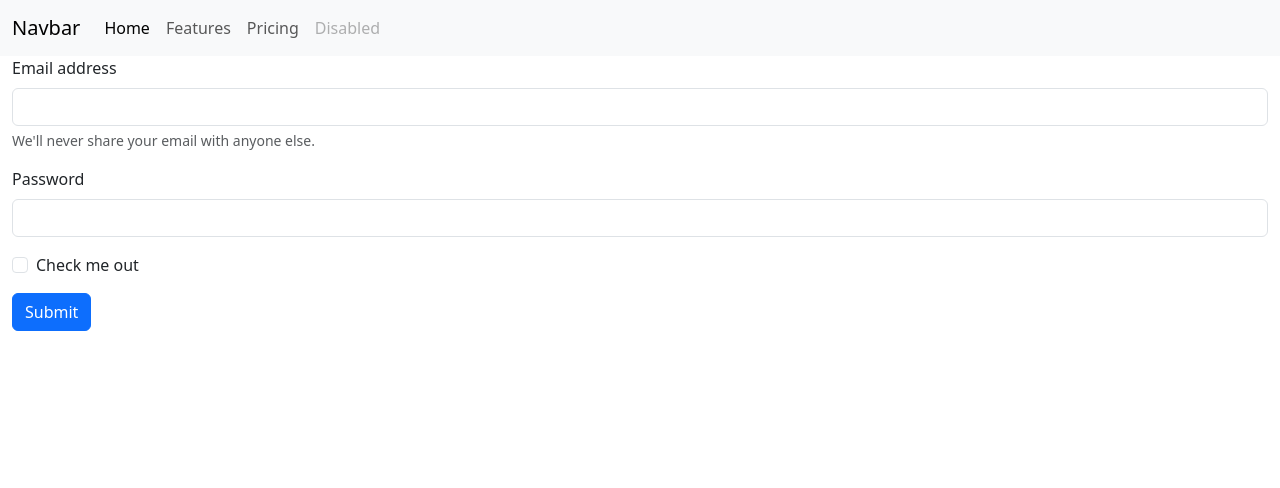
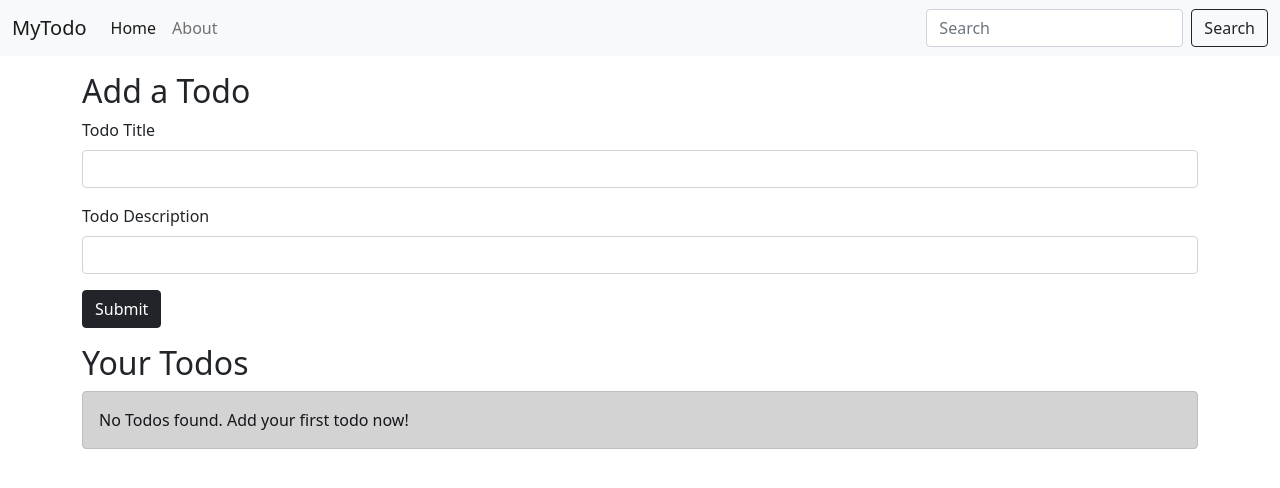
Before and after one commit to AbhijeetAndhalkar/New-Project, a Flask app: page / in a window 1280 px wide. Shown: the top 488 px of the page. Run offline with Flask 3, Linux system fonts and the light colour scheme.

Commit message:
redisigning of html template

```diff
--- a/app.py
+++ b/app.py
@@ -1,25 +1,60 @@
-from flask import Flask, render_template
+from flask import Flask, render_template, request, redirect
+from flask_sqlalchemy import SQLAlchemy
+from datetime import datetime
 
 app = Flask(__name__)
+app.config['SQLALCHEMY_DATABASE_URI'] = "sqlite:///todo.db"
+app.config['SQLALCHEMY_TRACK_MODIFICATIONS'] = False
+db = SQLAlchemy(app)
 
-@app.route('/')
-def front_page():
-    return render_template('index.html')
-#render html for more complex content
-#"<p>Hello, World!</p>"
+class Todo(db.Model):
+    sno = db.Column(db.Integer, primary_key=True)
+    title = db.Column(db.String(200), nullable=False)
+    desc = db.Column(db.String(500), nullable=False)
+    date_created = db.Column(db.DateTime, default=datetime.utcnow)
 
-@app.route('/products/')#define the path for the function
+    def __repr__(self) -> str:
+        return f"{self.sno} - {self.title}"
+
+@app.route('/', methods=['GET', 'POST'])
+def hello_world():
+    if request.method=='POST':
+        title = request.form['title']
+        desc = request.form['desc']
+        todo = Todo(title=title, desc=desc)
+        db.session.add(todo)
+        db.session.commit()
+
+    allTodo = Todo.query.all()
+    return render_template('index.html', allTodo=allTodo)
+
+@app.route('/show')
 def products():
-    return "<p>Hello, This is product page!</p>"
+    allTodo = Todo.query.all()
+    print(allTodo)
+    return 'this is products page'
 
-@app.route('/about/')
-def about():
-    return 'Prathamesh gore'
+@app.route('/update/<int:sno>', methods=['GET', 'POST'])
+def update(sno):
+    if request.method=='POST':
+        title = request.form['title']
+        desc = request.form['desc']
+        todo = Todo.query.filter_by(sno=sno).first()
+        todo.title = title
+        todo.desc = desc
+        db.session.add(todo)
+        db.session.commit()
+        return redirect("/")
 
-@app.route('/login')
-def login():
-    return 'login'
+    todo = Todo.query.filter_by(sno=sno).first()
+    return render_template('update.html', todo=todo)
 
+@app.route('/delete/<int:sno>')
+def delete(sno):
+    todo = Todo.query.filter_by(sno=sno).first()
+    db.session.delete(todo)
+    db.session.commit()
+    return redirect("/")
 
-if  __name__ == "__main__":
-    app.run(debug=True)
+if __name__ == "__main__":
+    app.run(debug=True, port=8000)
--- /dev/null
+++ b/static/js/test.js
@@ -0,0 +1 @@
+console.log("abhi");
--- /dev/null
+++ b/templates/base.html
@@ -0,0 +1,50 @@
+
+<!doctype html>
+<html lang="en">
+
+<head>
+    <!-- Required meta tags -->
+    <meta charset="utf-8">
+    <meta name="viewport" content="width=device-width, initial-scale=1">
+
+    <!-- Bootstrap CSS -->
+    <link href="https://cdn.jsdelivr.net/npm/bootstrap@5.0.0-beta2/dist/css/bootstrap.min.css" rel="stylesheet"
+        integrity="sha384-BmbxuPwQa2lc/FVzBcNJ7UAyJxM6wuqIj61tLrc4wSX0szH/Ev+nYRRuWlolflfl" crossorigin="anonymous">
+    <link rel="stylesheet" href="{{ url_for('static', filename='css/style.css') }}">
+        <script src="{{ url_for('static', filename='js/test.js') }}"></script>
+    <title> {% block title %} {% endblock title %} - MyTodo</title>
+</head>
+
+<body>
+    <nav class="navbar navbar-expand-lg navbar-light bg-light">
+        <div class="container-fluid">
+            <a class="navbar-brand" href="/">MyTodo</a>
+            <button class="navbar-toggler" type="button" data-bs-toggle="collapse"
+                data-bs-target="#navbarSupportedContent" aria-controls="navbarSupportedContent" aria-expanded="false"
+                aria-label="Toggle navigation">
+                <span class="navbar-toggler-icon"></span>
+            </button>
+            <div class="collapse navbar-collapse" id="navbarSupportedContent">
+                <ul class="navbar-nav me-auto mb-2 mb-lg-0">
+                    <li class="nav-item">
+                        <a class="nav-link active" aria-current="page" href="#">Home</a>
+                    </li>
+                    <li class="nav-item">
+                        <a class="nav-link" href="#">About</a>
+                    </li>
+
+
+                </ul>
+                <form class="d-flex">
+                    <input class="form-control me-2" type="search" placeholder="Search" aria-label="Search">
+                    <button class="btn btn-outline-dark" type="submit">Search</button>
+                </form>
+            </div>
+        </div>
+    </nav>
+{% block body %}
+
+{% endblock body %}
+</body>
+
+</html>
--- a/templates/index.html
+++ b/templates/index.html
@@ -1,58 +1,75 @@
-<!doctype html>
-<html lang="en">
 
-<head>
-    <meta charset="utf-8">
-    <meta name="viewport" content="width=device-width, initial-scale=1">
-    <title>My project</title>
-    <link href="https://cdn.jsdelivr.net/npm/bootstrap@5.3.3/dist/css/bootstrap.min.css" rel="stylesheet" integrity="sha384-QWTKZyjpPEjISv5WaRU9OFeRpok6YctnYmDr5pNlyT2bRjXh0JMhjY6hW+ALEwIH" crossorigin="anonymous">
-</head>
+{% extends 'base.html' %}
+{% block title %} Home{% endblock title %}
+{% block body %}
 
-<body>
-    <nav class="navbar navbar-expand-lg bg-body-tertiary">
-        <div class="container-fluid">
-            <a class="navbar-brand" href="#">Navbar</a>
-            <button class="navbar-toggler" type="button" data-bs-toggle="collapse" data-bs-target="#navbarNav"
-                aria-controls="navbarNav" aria-expanded="false" aria-label="Toggle navigation">
-                <span class="navbar-toggler-icon"></span>
-            </button>
-            <div class="collapse navbar-collapse" id="navbarNav">
-                <ul class="navbar-nav">
-                    <li class="nav-item">
-                        <a class="nav-link active" aria-current="page" href="#">Home</a>
-                    </li>
-                    <li class="nav-item">
-                        <a class="nav-link" href="#">Features</a>
-                    </li>
-                    <li class="nav-item">
-                        <a class="nav-link" href="#">Pricing</a>
-                    </li>
-                    <li class="nav-item">
-                        <a class="nav-link disabled" aria-disabled="true">Disabled</a>
-                    </li>
-                </ul>
-            </div>
-        </div>
-    </nav>
-    <div class="containor container-fluid">
-        <form>
+    <div class="container my-3">
+        <h2>Add a Todo</h2>
+        <form action="/" method="POST">
             <div class="mb-3">
-                <label for="exampleInputEmail1" class="form-label">Email address</label>
-                <input type="email" class="form-control" id="exampleInputEmail1" aria-describedby="emailHelp">
-                <div id="emailHelp" class="form-text">We'll never share your email with anyone else.</div>
+              <label for="title" class="form-label">Todo Title</label>
+              <input type="text" class="form-control" name="title" id="title" aria-describedby="emailHelp">
             </div>
             <div class="mb-3">
-                <label for="exampleInputPassword1" class="form-label">Password</label>
-                <input type="password" class="form-control" id="exampleInputPassword1">
+              <label for="desc" class="form-label">Todo Description</label>
+              <input type="text" class="form-control" name="desc" id="desc">
             </div>
-            <div class="mb-3 form-check">
-                <input type="checkbox" class="form-check-input" id="exampleCheck1">
-                <label class="form-check-label" for="exampleCheck1">Check me out</label>
-            </div>
-            <button type="submit" class="btn btn-primary">Submit</button>
-        </form>
+
+            <button type="submit" class="btn btn-dark">Submit</button>
+          </form>
     </div>
-    <script src="https://cdn.jsdelivr.net/npm/bootstrap@5.3.3/dist/js/bootstrap.bundle.min.js" integrity="sha384-YvpcrYf0tY3lHB60NNkmXc5s9fDVZLESaAA55NDzOxhy9GkcIdslK1eN7N6jIeHz" crossorigin="anonymous"></script>
-</body>
+    <div class="container my-3">
+        <h2>Your Todos</h2>
 
-</html>
+                {% if allTodo|length == 0 %}
+
+                <div class="alert alert-dark" role="alert">
+                    No Todos found. Add your first todo now!
+                  </div>
+                    {% else %}
+                    <table class="table">
+                        <thead>
+                          <tr>
+                            <th scope="col">SNo</th>
+                            <th scope="col">Title</th>
+                            <th scope="col">Description</th>
+                            <th scope="col">Time</th>
+                            <th scope="col">Actions</th>
+                          </tr>
+                        </thead>
+
+                        <tbody>
+              {% for todo in allTodo %}
+              <tr>
+                <th scope="row">{{loop.index}}</th>
+                <td>{{todo.title}}</td>
+                <td>{{todo.desc}}</td>
+                <td>{{todo.date_created}}</td>
+                <td>
+                  <a href="/update/{{todo.sno}}" type="button" class="btn btn-outline-dark btn-sm mx-1">Update</button>
+                  <a href="/delete/{{todo.sno}}" type="button" class="btn btn-outline-dark btn-sm mx-1">Delete</button>
+
+                </td>
+              </tr>
+
+              {% endfor %}
+            </tbody>
+            </table>
+              {% endif %}
+
+
+    </div>
+    <!-- Optional JavaScript; choose one of the two! -->
+
+    <!-- Option 1: Bootstrap Bundle with Popper -->
+    <script src="https://cdn.jsdelivr.net/npm/bootstrap@5.0.0-beta2/dist/js/bootstrap.bundle.min.js"
+        integrity="sha384-b5kHyXgcpbZJO/tY9Ul7kGkf1S0CWuKcCD38l8YkeH8z8QjE0GmW1gYU5S9FOnJ0"
+        crossorigin="anonymous"></script>
+
+    <!-- Option 2: Separate Popper and Bootstrap JS -->
+    <!--
+    <script src="https://cdn.jsdelivr.net/npm/@popperjs/core@2.6.0/dist/umd/popper.min.js" integrity="sha384-KsvD1yqQ1/1+IA7gi3P0tyJcT3vR+NdBTt13hSJ2lnve8agRGXTTyNaBYmCR/Nwi" crossorigin="anonymous"></script>
+    <script src="https://cdn.jsdelivr.net/npm/bootstrap@5.0.0-beta2/dist/js/bootstrap.min.js" integrity="sha384-nsg8ua9HAw1y0W1btsyWgBklPnCUAFLuTMS2G72MMONqmOymq585AcH49TLBQObG" crossorigin="anonymous"></script>
+    -->
+
+{% endblock body %}
```
Also changed, not shown: templates/update.html (added, +35 -0 lines).
